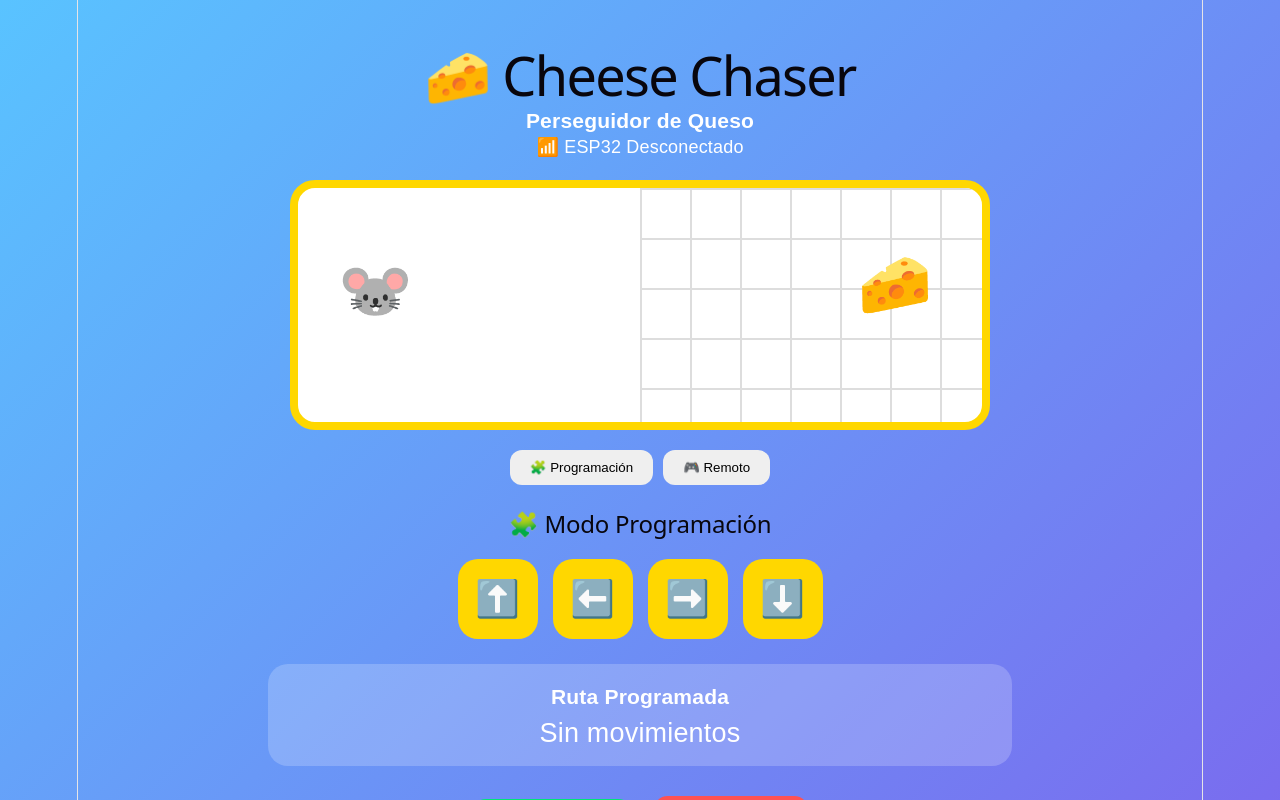
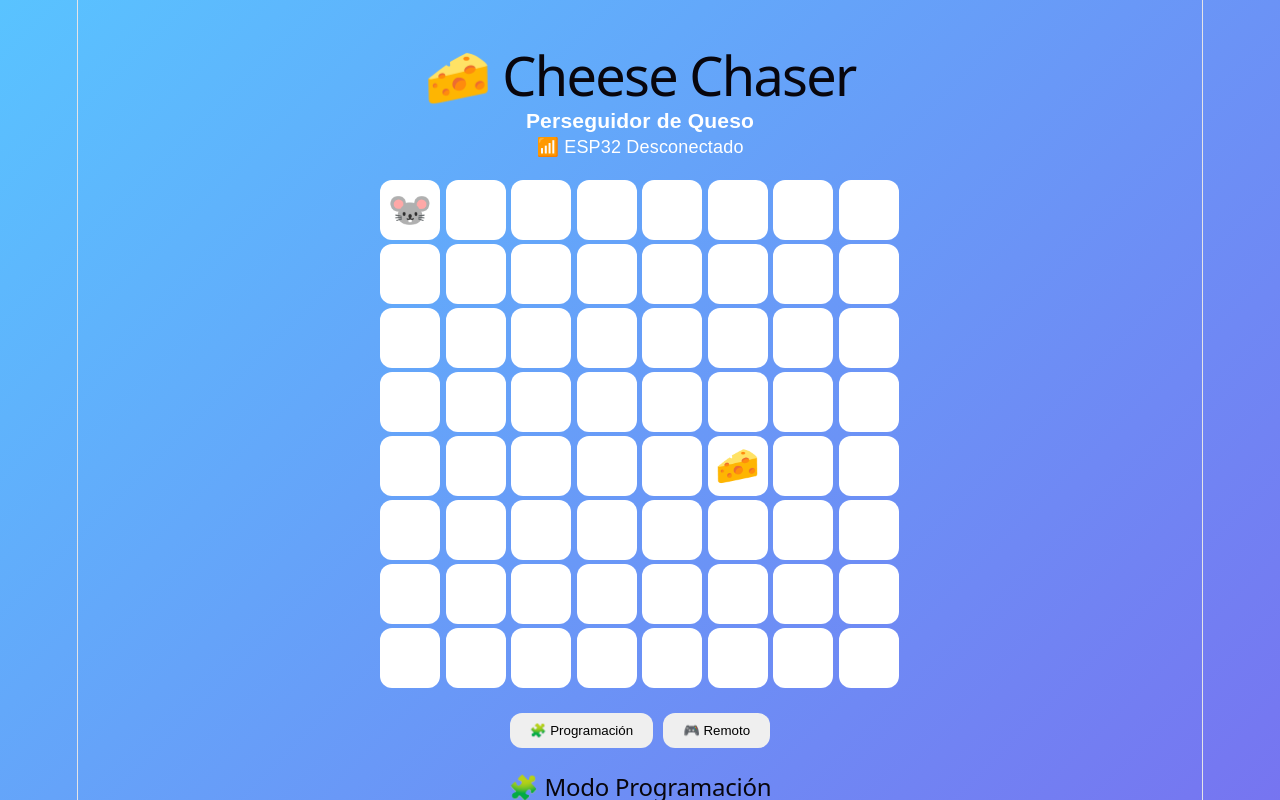
Before and after one commit to jpmax-c/mousebot-ui, a React (Vite) app: page / in a window 1280 px wide. Shown: the top 800 px of the page. Built offline with nearby package versions, Linux system fonts and the light colour scheme.

Commit message:
Agregado movimiento del ratón

```diff
--- a/src/App.css
+++ b/src/App.css
@@ -190,3 +190,57 @@ h2 {
     transform: translateY(-10px);
   }
 }
+.maze-grid {
+  width: 520px;
+  margin: 20px auto;
+
+  display: grid;
+
+  grid-template-columns:
+    repeat(8, 1fr);
+
+  gap: 4px;
+}
+
+.cell {
+  width: 60px;
+  height: 60px;
+
+  background: white;
+
+  border-radius: 12px;
+
+  display: flex;
+
+  justify-content: center;
+  align-items: center;
+
+  font-size: 2rem;
+
+  cursor: pointer;
+
+  transition: 0.2s;
+}
+
+.cell:hover {
+  background: #fff4b0;
+  transform: scale(1.05);
+}
+
+.victory {
+  margin: 20px auto;
+
+  width: 70%;
+
+  background: #00e676;
+
+  color: white;
+
+  font-size: 1.3rem;
+
+  padding: 15px;
+
+  border-radius: 20px;
+
+  font-weight: bold;
+}
--- a/src/App.jsx
+++ b/src/App.jsx
@@ -1,20 +1,24 @@
 import { useState } from "react";
 import "./App.css";
+
+const SIZE = 8;
 
 export default function App() {
   const [mode, setMode] = useState("program");
 
   const [route, setRoute] = useState([]);
 
-  const [mousePos, setMousePos] = useState({
-    x: 40,
-    y: 90,
+  const [mouse, setMouse] = useState({
+    row: 0,
+    col: 0,
   });
 
-  const cheesePos = {
-    x: 550,
-    y: 90,
-  };
+  const [cheese, setCheese] = useState({
+    row: 4,
+    col: 5,
+  });
+
+  const [message, setMessage] = useState("");
 
   const addCommand = (cmd) => {
     setRoute((prev) => [...prev, cmd]);
@@ -22,45 +26,78 @@ export default function App() {
 
   const clearRoute = () => {
     setRoute([]);
-    setMousePos({
-      x: 40,
-      y: 90,
+    setMouse({
+      row: 0,
+      col: 0,
     });
+
+    setMessage("");
   };
 
-  const move = (cmd) => {
-    setMousePos((prev) => {
-      let x = prev.x;
-      let y = prev.y;
+  const checkWin = (newRow, newCol) => {
+    if (
+      newRow === cheese.row &&
+      newCol === cheese.col
+    ) {
+      setMessage(
+        "🎉 ¡Felicidades! El ratoncito encontró el queso 🧀"
+      );
+    }
+  };
 
-      const step = 50;
+  const moveMouse = (cmd) => {
+    setMouse((prev) => {
+      let row = prev.row;
+      let col = prev.col;
 
-      if (cmd === "UP") y -= step;
-      if (cmd === "DOWN") y += step;
-      if (cmd === "LEFT") x -= step;
-      if (cmd === "RIGHT") x += step;
+      if (cmd === "UP" && row > 0) row--;
+      if (cmd === "DOWN" && row < SIZE - 1) row++;
+      if (cmd === "LEFT" && col > 0) col--;
+      if (cmd === "RIGHT" && col < SIZE - 1) col++;
 
-      x = Math.max(0, Math.min(600, x));
-      y = Math.max(0, Math.min(180, y));
+      checkWin(row, col);
 
-      return { x, y };
+      return { row, col };
     });
   };
 
   const executeRoute = () => {
+    setMessage("");
+
     route.forEach((cmd, index) => {
       setTimeout(() => {
-        move(cmd);
+        moveMouse(cmd);
       }, index * 500);
     });
   };
 
-  const remoteMove = (cmd) => {
-    move(cmd);
+  const createCell = (row, col) => {
+    const isMouse =
+      mouse.row === row &&
+      mouse.col === col;
+
+    const isCheese =
+      cheese.row === row &&
+      cheese.col === col;
+
+    return (
+      <div
+        key={`${row}-${col}`}
+        className="cell"
+        onClick={() => {
+          setCheese({ row, col });
+          setMessage("");
+        }}
+      >
+        {isMouse && "🐭"}
+        {!isMouse && isCheese && "🧀"}
+      </div>
+    );
   };
 
   return (
     <div className="app">
+
       <h1>🧀 Cheese Chaser</h1>
 
       <h3>Perseguidor de Queso</h3>
@@ -69,34 +106,37 @@ export default function App() {
         📶 ESP32 Desconectado
       </div>
 
-      <div className="maze-container">
-        <div
-          className="mouse"
-          style={{
-            left: `${mousePos.x}px`,
-            top: `${mousePos.y}px`,
-          }}
-        >
-          🐭
+      <div className="maze-grid">
+        {Array.from({ length: SIZE }).map(
+          (_, row) =>
+            Array.from({
+              length: SIZE,
+            }).map((_, col) =>
+              createCell(row, col)
+            )
+        )}
       </div>
 
-        <div
-          className="cheese"
-          style={{
-            left: `${cheesePos.x}px`,
-            top: `${cheesePos.y}px`,
-          }}
-        >
-          🧀
+      {message && (
+        <div className="victory">
+          {message}
         </div>
-      </div>
+      )}
 
       <div className="mode-selector">
-        <button onClick={() => setMode("program")}>
+        <button
+          onClick={() =>
+            setMode("program")
+          }
+        >
           🧩 Programación
         </button>
 
-        <button onClick={() => setMode("remote")}>
+        <button
+          onClick={() =>
+            setMode("remote")
+          }
+        >
           🎮 Remoto
         </button>
       </div>
@@ -106,27 +146,40 @@ export default function App() {
           <h2>🧩 Modo Programación</h2>
 
           <div className="buttons">
-            <button onClick={() => addCommand("UP")}>
+            <button
+              onClick={() =>
+                addCommand("UP")
+              }
+            >
               ⬆️
             </button>
 
-            <button onClick={() => addCommand("LEFT")}>
+            <button
+              onClick={() =>
+                addCommand("LEFT")
+              }
+            >
               ⬅️
             </button>
 
-            <button onClick={() => addCommand("RIGHT")}>
+            <button
+              onClick={() =>
+                addCommand("RIGHT")
+              }
+            >
               ➡️
             </button>
 
-            <button onClick={() => addCommand("DOWN")}>
+            <button
+              onClick={() =>
+                addCommand("DOWN")
+              }
+            >
               ⬇️
             </button>
           </div>
 
           <div className="route-box">
-            <h3>Ruta Programada</h3>
-
-            <p>
             {route.length === 0
               ? "Sin movimientos"
               : route.map((cmd, i) => (
@@ -137,7 +190,6 @@ export default function App() {
                     {cmd === "RIGHT" && "➡️ "}
                   </span>
                 ))}
-            </p>
           </div>
 
           <div className="action-buttons">
@@ -161,18 +213,20 @@ export default function App() {
           <h2>🎮 Control Remoto</h2>
 
           <div className="remote-pad">
+
             <button
               onClick={() =>
-                remoteMove("UP")
+                moveMouse("UP")
               }
             >
               ⬆️
             </button>
 
             <div className="middle-row">
+
               <button
                 onClick={() =>
-                  remoteMove("LEFT")
+                  moveMouse("LEFT")
                 }
               >
                 ⬅️
@@ -180,20 +234,22 @@ export default function App() {
 
               <button
                 onClick={() =>
-                  remoteMove("RIGHT")
+                  moveMouse("RIGHT")
                 }
               >
                 ➡️
               </button>
+
             </div>
 
             <button
               onClick={() =>
-                remoteMove("DOWN")
+                moveMouse("DOWN")
               }
             >
               ⬇️
             </button>
+
           </div>
         </>
       )}
```
Lines whose indentation alone changed are shown as unchanged.
